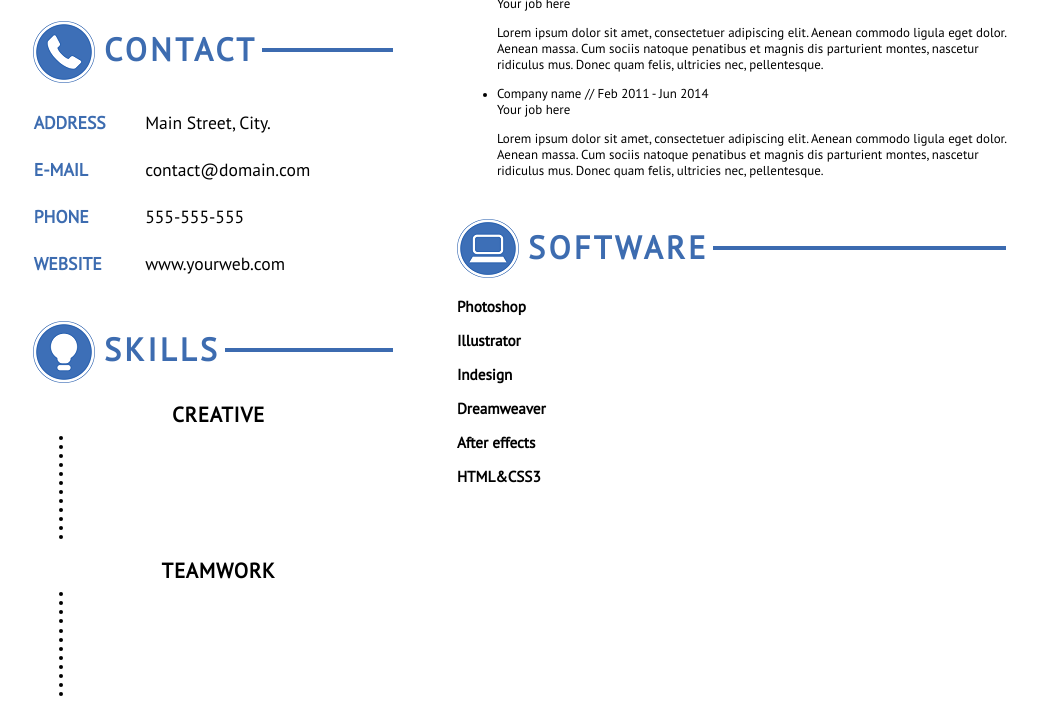
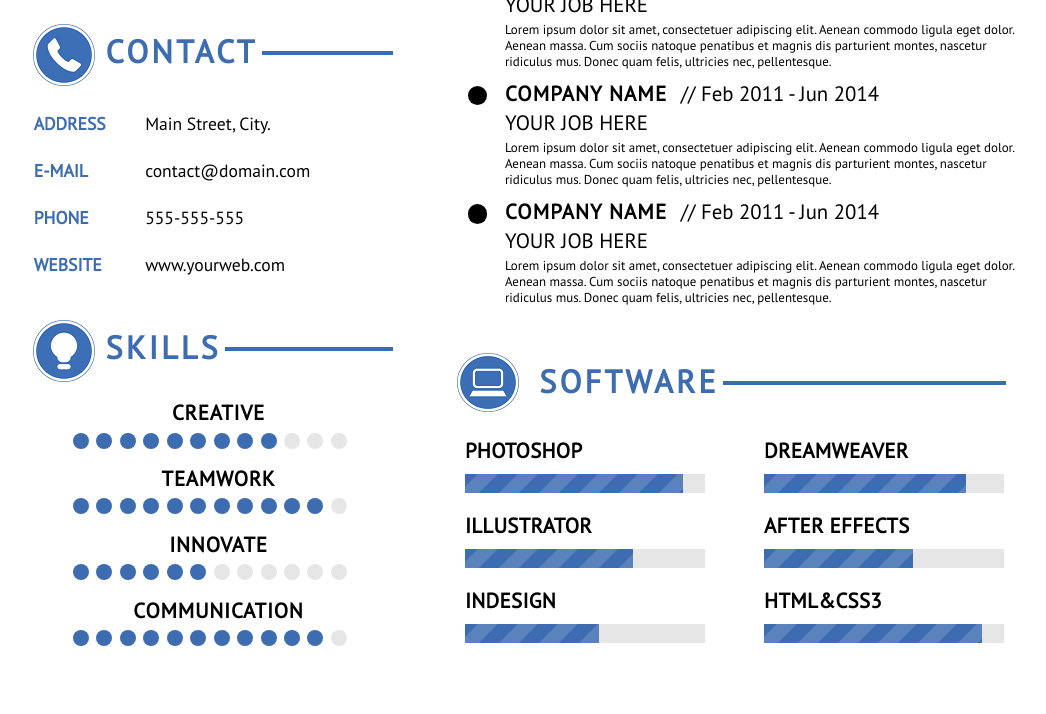
Before and after one commit to Nelliza/resume, a plain HTML site: page index.html in a window 1280 px wide. Shown: the part 797-1511 px from the top of the page, without its empty margins (20-1066 px from the left). After the commit the page ends 1475 px from the top, so only its background shows below. Drawn offline with Linux system fonts and the light colour scheme.

Commit message:
Закончила стилизацию на чистом HTML/CSS

```diff
--- a/css/style.css
+++ b/css/style.css
@@ -9,13 +9,13 @@
   margin: 1.7rem 0;
 }
 .page__left-column {
+  box-sizing: border-box;
   width: 44.29%;
   padding: 0 3.3rem;
-  box-sizing: border-box;
 }
 .page__right-column {
+  box-sizing: border-box;
   padding-right: 2.5rem;
-  box-sizing: border-box;
 
   flex: 1;
 }
@@ -24,11 +24,11 @@
 }
 .subtitle {
   font-size: 2rem;
-  line-height: 4.05rem;
+  line-height: 2.05;
   display: flex;
   margin-bottom: 0;
   text-align: left;
-  letter-spacing: .21rem;
+  letter-spacing: .2rem;
   text-transform: uppercase;
   color: #3d6cb0;
 
@@ -37,11 +37,8 @@
 .subtitle::before {
   width: 4.05rem;
   height: 4.05rem;
-  margin-right: .4rem;
+  margin-right: .5rem;
   content: '';
-}
-.subtitle--education::before {
-  margin-right: 1rem;
 }
 .subtitle::after {
   width: 3.13rem;
@@ -68,12 +65,15 @@
   background: url("../img/skills-icon.png") no-repeat;
 }
 .subtitle--education::before {
+  margin-right: 1.1rem;
   background: url("../img/education-icon.png") no-repeat;
 }
 .subtitle--experience::before {
+  margin-right: 1.1rem;
   background: url("../img/experience-icon.png") no-repeat;
 }
 .subtitle--software::before {
+  margin-right: 1.1rem;
   background: url("../img/software-icon.png") no-repeat;
 }
 
@@ -91,7 +91,7 @@
   background-clip: content-box;
 }
 .introduce__name {
-  font-size: 2.8rem;
+  font-size: 2.88rem;
   font-weight: normal;
   line-height: 1;
   margin-top: 2rem;
@@ -103,15 +103,15 @@
   font-weight: bold;
   line-height: 1;
   margin: 0;
-  letter-spacing: .3rem;
+  letter-spacing: .35rem;
   text-transform: uppercase;
 }
 .introduce__profession {
   font-size: 1.31rem;
   font-weight: bold;
+  line-height: 1;
   margin-top: .5rem;
   text-transform: uppercase;
-  line-height: 1;
 }
 
 .profile__text {
@@ -124,31 +124,31 @@
 
 .contact__list {
   font-size: 1.1rem;
+  padding: .1rem 0;
   border-spacing: 0;
-  padding: .25rem 0;
 }
 .contact__description {
-  text-transform: uppercase;
   font-weight: bold;
-  color: #3d6cb0;
   width: 40%;
   padding-top: 1.5rem;
+  text-transform: uppercase;
+  color: #3d6cb0;
 }
 .contact__value {
   padding-top: 1.5rem;
 }
 
 .skills__name {
-  text-transform: uppercase;
-  text-align: center;
   font-size: 1.3rem;
   margin-top: 1.1rem;
   margin-bottom: .26rem;
+  text-align: center;
   letter-spacing: .05rem;
+  text-transform: uppercase;
 }
 .skills__level {
+  line-height: .7;
   margin: 0;
-  line-height: .7;
 }
 .skills__level-item {
   display: inline-block;
@@ -164,3 +164,110 @@
 .skills__dot--gray {
   background-color: #e6e6e6;
 }
+
+.summary-items {
+  margin-top: 1.3rem;
+  margin-bottom: 2.85rem;
+  padding-left: 3rem;
+  list-style: none;
+}
+.summary-items__item {
+  position: relative;
+}
+.summary-items__item::before {
+  position: absolute;
+  top: .2rem;
+  left: -2.3rem;
+  width: 1.2rem;
+  height: 1.2rem;
+  content: "";
+  border-radius: 50%;
+  background-color: #000;
+}
+.summary-items__header {
+  font-size: 1.3rem;
+}
+.summary-items__degree {
+  margin-right: .5rem;
+  letter-spacing: 0.07rem;
+  text-transform: uppercase;
+  color: #3d6cb0;
+  font-weight: bold;
+}
+.summary-items__university {
+  font-size: 1.3rem;
+  line-height: 1.55;
+  text-transform: uppercase;
+}
+.summary-items__description {
+  margin-top: 0;
+  margin-bottom: .75rem;
+}
+
+.experience__list {
+  margin-top: 2.3rem;
+}
+.experience__list .summary-items__degree {
+  font-weight: bold;
+  color: #000;
+}
+
+.software-flex {
+  display: flex;
+  height: 14.5rem;
+  margin-right: .8rem;
+  margin-left: .5rem;
+
+  flex-flow: column;
+  flex-wrap: wrap;
+  align-content: space-between;
+}
+.software__item {
+  width: 44.5%;
+}
+
+.software__name {
+  font-size: 1.3rem;
+  margin-top: 1.35rem;
+  margin-bottom: .5rem;
+  letter-spacing: .021rem;
+  text-transform: uppercase;
+}
+
+.software__level {
+  height: 1.2rem;
+  background-color: #e6e6e6;
+}
+
+.software__level span {
+  display: inline-block;
+  height: 100%;
+  transition: width .4s ease-in-out;
+  -webkit-animation: animate-stripes 3s linear infinite;
+  -moz-animation: animate-stripes 3s linear infinite;
+  background-color: #3d6cb0;
+  background-image: linear-gradient(135deg, rgba(255, 255, 255, .15) 25%, transparent 25%,
+      transparent 50%, rgba(255, 255, 255, .15) 50%, rgba(255, 255, 255, .15) 75%,
+      transparent 75%, transparent);
+  background-size: 40px 40px;
+}
+
+@-webkit-keyframes animate-stripes {
+  0% {
+    background-position: 0 0;
+  }
+
+  100% {
+    background-position: 80px 0;
+  }
+}
+
+@-moz-keyframes animate-stripes {
+  0% {
+    background-position: 0 0;
+  }
+
+  100% {
+    background-position: 80px 0;
+  }
+}
--- a/index.html
+++ b/index.html
@@ -46,69 +46,69 @@
       <div class="skills__item">
         <h3 class="skills__name">Creative</h3>
         <ul class="skills__level">
-          <li><span class="skills__level-dots"></span></li>
-          <li><span class="skills__level-dots"></span></li>
-          <li><span class="skills__level-dots"></span></li>
-          <li><span class="skills__level-dots"></span></li>
-          <li><span class="skills__level-dots"></span></li>
-          <li><span class="skills__level-dots"></span></li>
-          <li><span class="skills__level-dots"></span></li>
-          <li><span class="skills__level-dots"></span></li>
-          <li><span class="skills__level-dots"></span></li>
-          <li><span class="skills__level-dots"></span></li>
-          <li><span class="skills__level-dots"></span></li>
-          <li><span class="skills__level-dots"></span></li>
+          <li class="skills__level-item"><span class="skills__dot"></span></li>
+          <li class="skills__level-item"><span class="skills__dot"></span></li>
+          <li class="skills__level-item"><span class="skills__dot"></span></li>
+          <li class="skills__level-item"><span class="skills__dot"></span></li>
+          <li class="skills__level-item"><span class="skills__dot"></span></li>
+          <li class="skills__level-item"><span class="skills__dot"></span></li>
+          <li class="skills__level-item"><span class="skills__dot"></span></li>
+          <li class="skills__level-item"><span class="skills__dot"></span></li>
+          <li class="skills__level-item"><span class="skills__dot"></span></li>
+          <li class="skills__level-item"><span class="skills__dot skills__dot--gray"></span></li>
+          <li class="skills__level-item"><span class="skills__dot skills__dot--gray"></span></li>
+          <li class="skills__level-item"><span class="skills__dot skills__dot--gray"></span></li>
         </ul>
       </div>
       <div class="skills__item">
         <h3 class="skills__name">Teamwork</h3>
         <ul class="skills__level">
-          <li><span class="skills__level-dots"></span></li>
-          <li><span class="skills__level-dots"></span></li>
-          <li><span class="skills__level-dots"></span></li>
-          <li><span class="skills__level-dots"></span></li>
-          <li><span class="skills__level-dots"></span></li>
-          <li><span class="skills__level-dots"></span></li>
-          <li><span class="skills__level-dots"></span></li>
-          <li><span class="skills__level-dots"></span></li>
-          <li><span class="skills__level-dots"></span></li>
-          <li><span class="skills__level-dots"></span></li>
-          <li><span class="skills__level-dots"></span></li>
-          <li><span class="skills__level-dots"></span></li>
+          <li class="skills__level-item"><span class="skills__dot"></span></li>
+          <li class="skills__level-item"><span class="skills__dot"></span></li>
+          <li class="skills__level-item"><span class="skills__dot"></span></li>
+          <li class="skills__level-item"><span class="skills__dot"></span></li>
+          <li class="skills__level-item"><span class="skills__dot"></span></li>
+          <li class="skills__level-item"><span class="skills__dot"></span></li>
+          <li class="skills__level-item"><span class="skills__dot"></span></li>
+          <li class="skills__level-item"><span class="skills__dot"></span></li>
+          <li class="skills__level-item"><span class="skills__dot"></span></li>
+          <li class="skills__level-item"><span class="skills__dot"></span></li>
+          <li class="skills__level-item"><span class="skills__dot"></span></li>
+          <li class="skills__level-item"><span class="skills__dot skills__dot--gray"></span></li>
         </ul>
       </div>
       <div class="skills__item">
         <h3 class="skills__name">Innovate</h3>
         <ul class="skills__level">
-          <li><span class="skills__level-dots"></span></li>
-          <li><span class="skills__level-dots"></span></li>
-          <li><span class="skills__level-dots"></span></li>
-          <li><span class="skills__level-dots"></span></li>
-          <li><span class="skills__level-dots"></span></li>
-          <li><span class="skills__level-dots"></span></li>
-          <li><span class="skills__level-dots"></span></li>
-          <li><span class="skills__level-dots"></span></li>
-          <li><span class="skills__level-dots"></span></li>
-          <li><span class="skills__level-dots"></span></li>
-          <li><span class="skills__level-dots"></span></li>
-          <li><span class="skills__level-dots"></span></li>
+          <li class="skills__level-item"><span class="skills__dot"></span></li>
+          <li class="skills__level-item"><span class="skills__dot"></span></li>
+          <li class="skills__level-item"><span class="skills__dot"></span></li>
+          <li class="skills__level-item"><span class="skills__dot"></span></li>
+          <li class="skills__level-item"><span class="skills__dot"></span></li>
+          <li class="skills__level-item"><span class="skills__dot"></span></li>
+          <li class="skills__level-item"><span class="skills__dot skills__dot--gray"></span></li>
+          <li class="skills__level-item"><span class="skills__dot skills__dot--gray"></span></li>
+          <li class="skills__level-item"><span class="skills__dot skills__dot--gray"></span></li>
+          <li class="skills__level-item"><span class="skills__dot skills__dot--gray"></span></li>
+          <li class="skills__level-item"><span class="skills__dot skills__dot--gray"></span></li>
+          <li class="skills__level-item"><span class="skills__dot skills__dot--gray"></span></li>
         </ul>
       </div>
       <div class="skills__item">
         <h3 class="skills__name">Communication</h3>
         <ul class="skills__level">
-          <li><span class="skills__level-dots"></span></li>
-          <li><span class="skills__level-dots"></span></li>
-          <li><span class="skills__level-dots"></span></li>
-          <li><span class="skills__level-dots"></span></li>
-          <li><span class="skills__level-dots"></span></li>
-          <li><span class="skills__level-dots"></span></li>
-          <li><span class="skills__level-dots"></span></li>
-          <li><span class="skills__level-dots"></span></li>
-          <li><span class="skills__level-dots"></span></li>
-          <li><span class="skills__level-dots"></span></li>
-          <li><span class="skills__level-dots"></span></li>
-          <li><span class="skills__level-dots"></span></li>
+          <li class="skills__level-item"><span class="skills__dot"></span></li>
+          <li class="skills__level-item"><span class="skills__dot"></span></li>
+          <li class="skills__level-item"><span class="skills__dot"></span></li>
+          <li class="skills__level-item"><span class="skills__dot"></span></li>
+          <li class="skills__level-item"><span class="skills__dot"></span></li>
+          <li class="skills__level-item"><span class="skills__dot"></span></li>
+          <li class="skills__level-item"><span class="skills__dot"></span></li>
+          <li class="skills__level-item"><span class="skills__dot"></span></li>
+          <li class="skills__level-item"><span class="skills__dot"></span></li>
+          <li class="skills__level-item"><span class="skills__dot"></span></li>
+          <li class="skills__level-item"><span class="skills__dot"></span></li>
+          <li class="skills__level-item"><span class="skills__dot skills__dot--gray"></span></li>
         </ul>
       </div>
     </section>
@@ -199,29 +199,43 @@
 
     <section class="page__item software">
       <h2 class="subtitle subtitle--software">Software</h2>
+      <div class="software-flex">
         <div class="software__item">
           <h3 class="software__name">Photoshop</h3>
-        <div class="software__level"></div>
+          <div class="software__level">
+            <span style="width: 91%"></span>
+          </div>
         </div>
         <div class="software__item">
           <h3 class="software__name">Illustrator</h3>
-        <div class="software__level"></div>
+          <div class="software__level">
+            <span style="width: 70%"></span>
+          </div>
         </div>
         <div class="software__item">
           <h3 class="software__name">Indesign</h3>
-        <div class="software__level"></div>
+          <div class="software__level">
+            <span style="width: 56%"></span>
+          </div>
         </div>
         <div class="software__item">
           <h3 class="software__name">Dreamweaver</h3>
-        <div class="software__level"></div>
+          <div class="software__level">
+            <span style="width: 84%"></span>
+          </div>
         </div>
         <div class="software__item">
           <h3 class="software__name">After effects</h3>
-        <div class="software__level"></div>
+          <div class="software__level">
+            <span style="width: 62%"></span>
+          </div>
         </div>
         <div class="software__item">
           <h3 class="software__name">HTML&CSS3</h3>
-        <div class="software__level"></div>
+          <div class="software__level">
+            <span style="width: 91%"></span>
+          </div>
+        </div>
       </div>
     </section>
   </div>
```
Lines whose indentation alone changed are shown as unchanged.
